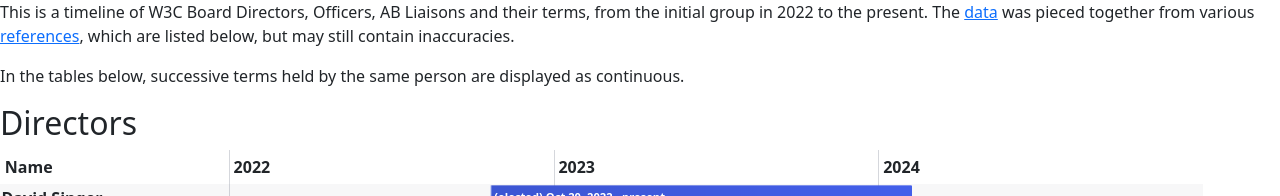
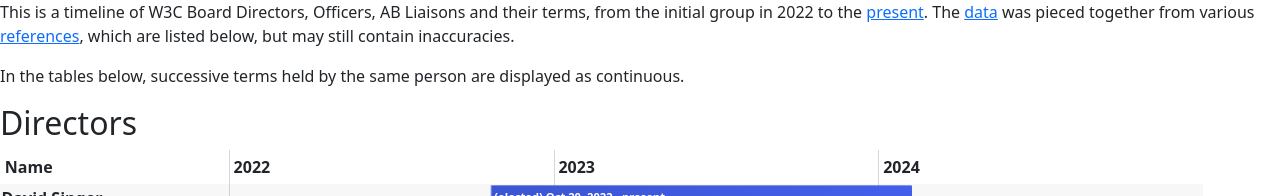
Before and after one commit to ianbjacobs/history-test-202402, a Jekyll site: the page built from history/index.md, in a window 1280 px wide. Shown: the top 196 px of the page. Built offline with Jekyll 4.4.1, drawn with Linux system fonts in a browser that asks for light colours; part of the change alters nothing that is shown.

```diff
--- a/history/index.md
+++ b/history/index.md
@@ -4,9 +4,8 @@ title: W3C Board and Officers members over time
 lead: From 2022 to present
 ---
 
-This is a timeline of W3C Board Directors, Officers, AB Liaisons and their terms, from the initial group in 2022 to the present.
-The [data](members.json) was pieced together from various [references](#references),
-which are listed below, but may still contain inaccuracies.
+This is a timeline of W3C Board Directors, Officers, AB Liaisons and their terms, from the initial group in 2022 to the [present](https://www.w3.org/groups/other/board/participants/).
+The [data](members.json) was pieced together from various [references](#references), which are listed below, but may still contain inaccuracies.
 
 In the tables below, successive terms held by the same person are displayed as continuous.
 
```
